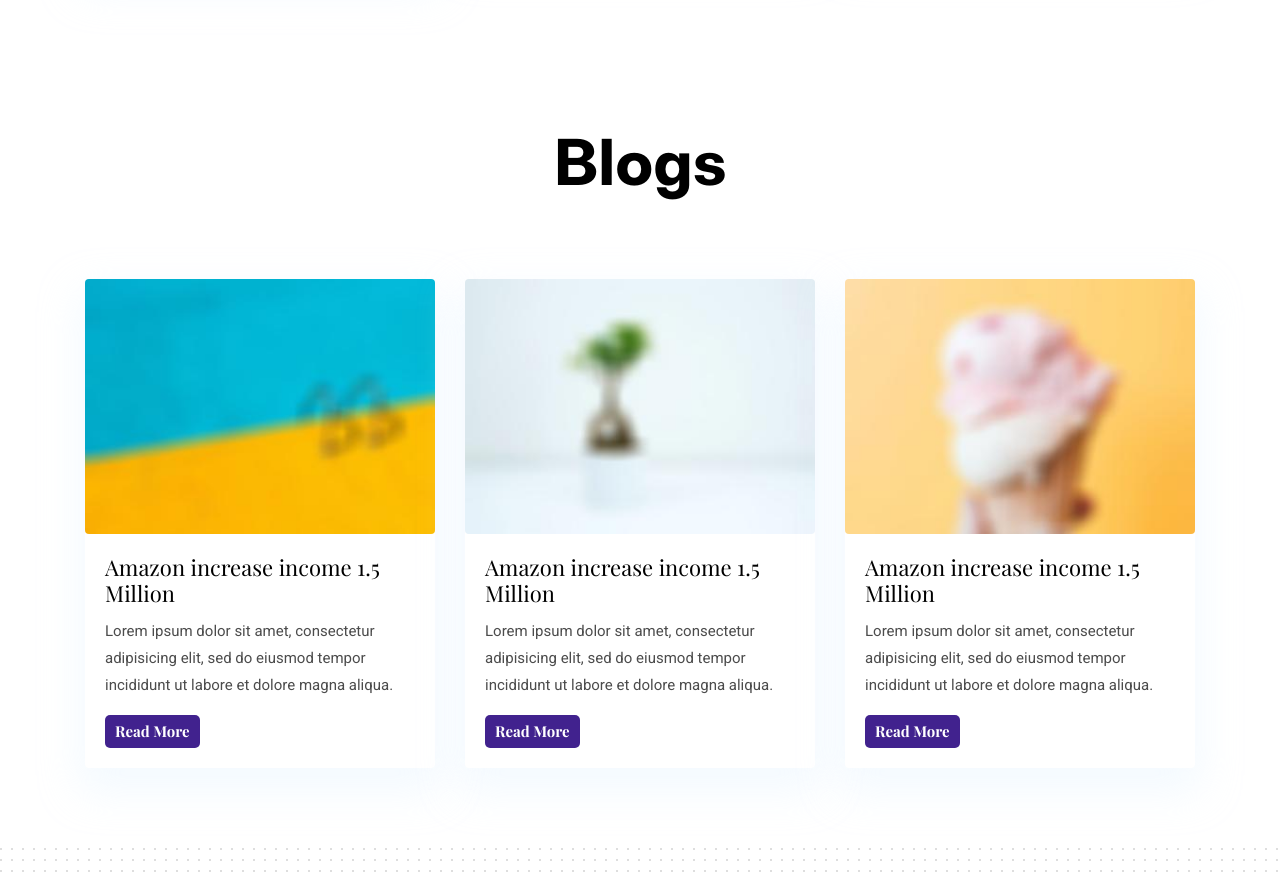
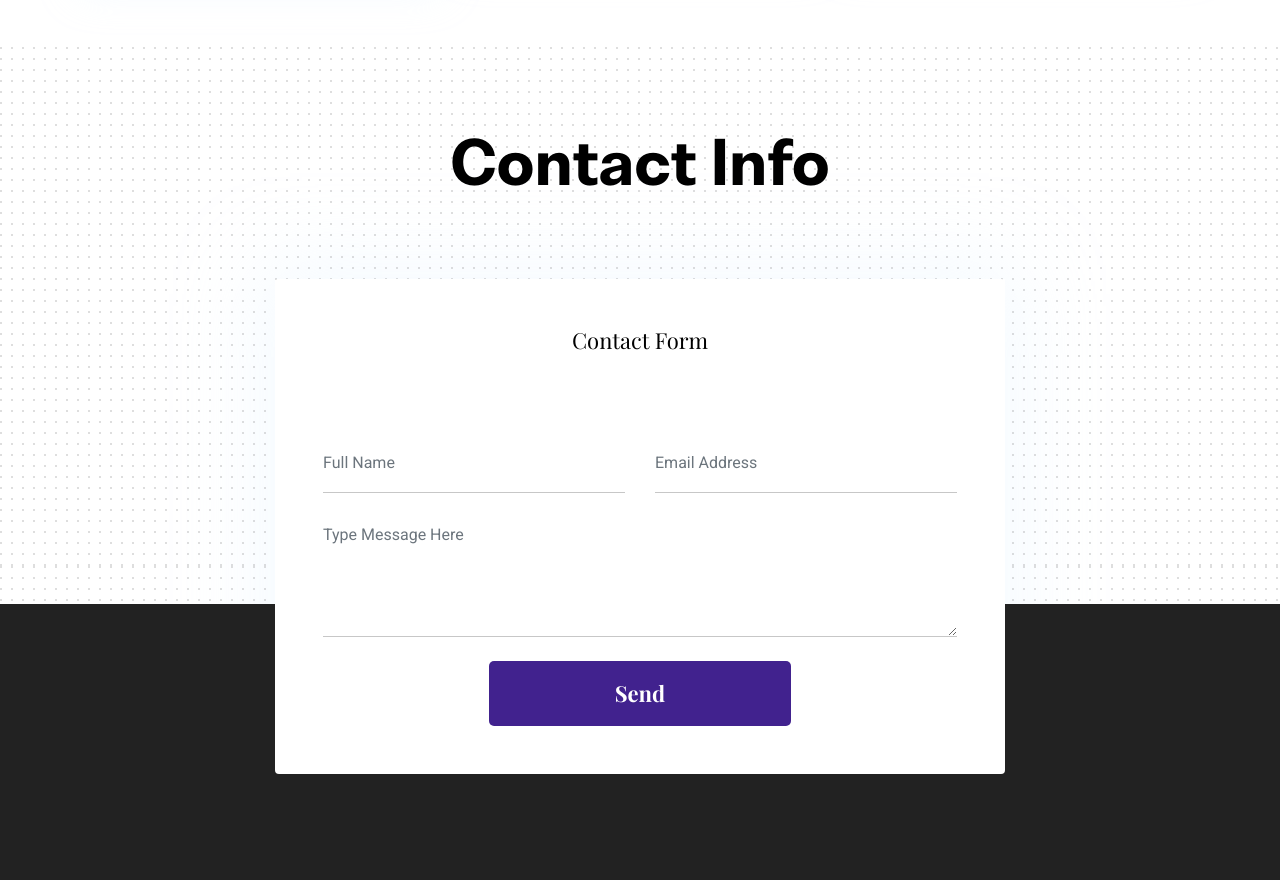
Before and after one commit to the-scorpions/the-scorpions.github.io, a plain HTML site: page index.html in a window 1280 px wide. Shown: the part 4100-4980 px from the top of the page. Drawn offline with nearby package versions, Linux system fonts and the light colour scheme.

Commit message:
Removed Blog Section

```diff
--- a/index.html
+++ b/index.html
@@ -284,56 +284,7 @@
 
 <!-- /client logo slider -->
 
-<!-- blog -->
-<section class="section">
-  <div class="container">
-    <div class="row">
-      <div class="col-12 text-center">
-        <h2 class="section-title">Blogs</h2>
-      </div>
-      <div class="col-lg-4 col-sm-6 mb-4 mb-lg-0">
-        <article class="card shadow">
-          <img class="rounded card-img-top" src="images/blog/post-3.jpg" alt="post-thumb">
-          <div class="card-body">
-            <h4 class="card-title"><a class="text-dark" href="blog-single.html">Amazon increase income 1.5 Million</a>
-            </h4>
-            <p class="cars-text">Lorem ipsum dolor sit amet, consectetur adipisicing elit, sed do eiusmod tempor
-              incididunt ut labore et
-              dolore magna aliqua.</p>
-            <a href="blog-single.html" class="btn btn-xs btn-primary">Read More</a>
-          </div>
-        </article>
-      </div>
-      <div class="col-lg-4 col-sm-6 mb-4 mb-lg-0">
-        <article class="card shadow">
-          <img class="rounded card-img-top" src="images/blog/post-4.jpg" alt="post-thumb">
-          <div class="card-body">
-            <h4 class="card-title"><a class="text-dark" href="blog-single.html">Amazon increase income 1.5 Million</a>
-            </h4>
-            <p class="cars-text">Lorem ipsum dolor sit amet, consectetur adipisicing elit, sed do eiusmod tempor
-              incididunt ut labore et
-              dolore magna aliqua.</p>
-            <a href="blog-single.html" class="btn btn-xs btn-primary">Read More</a>
-          </div>
-        </article>
-      </div>
-      <div class="col-lg-4 col-sm-6 mb-4 mb-lg-0">
-        <article class="card shadow">
-          <img class="rounded card-img-top" src="images/blog/post-2.jpg" alt="post-thumb">
-          <div class="card-body">
-            <h4 class="card-title"><a class="text-dark" href="blog-single.html">Amazon increase income 1.5 Million</a>
-            </h4>
-            <p class="cars-text">Lorem ipsum dolor sit amet, consectetur adipisicing elit, sed do eiusmod tempor
-              incididunt ut labore et
-              dolore magna aliqua.</p>
-            <a href="blog-single.html" class="btn btn-xs btn-primary">Read More</a>
-          </div>
-        </article>
-      </div>
-    </div>
-  </div>
-</section>
-<!-- /blog -->
+
 
 <!-- contact -->
 <section class="section section-on-footer" data-background="images/backgrounds/bg-dots.png">
```
